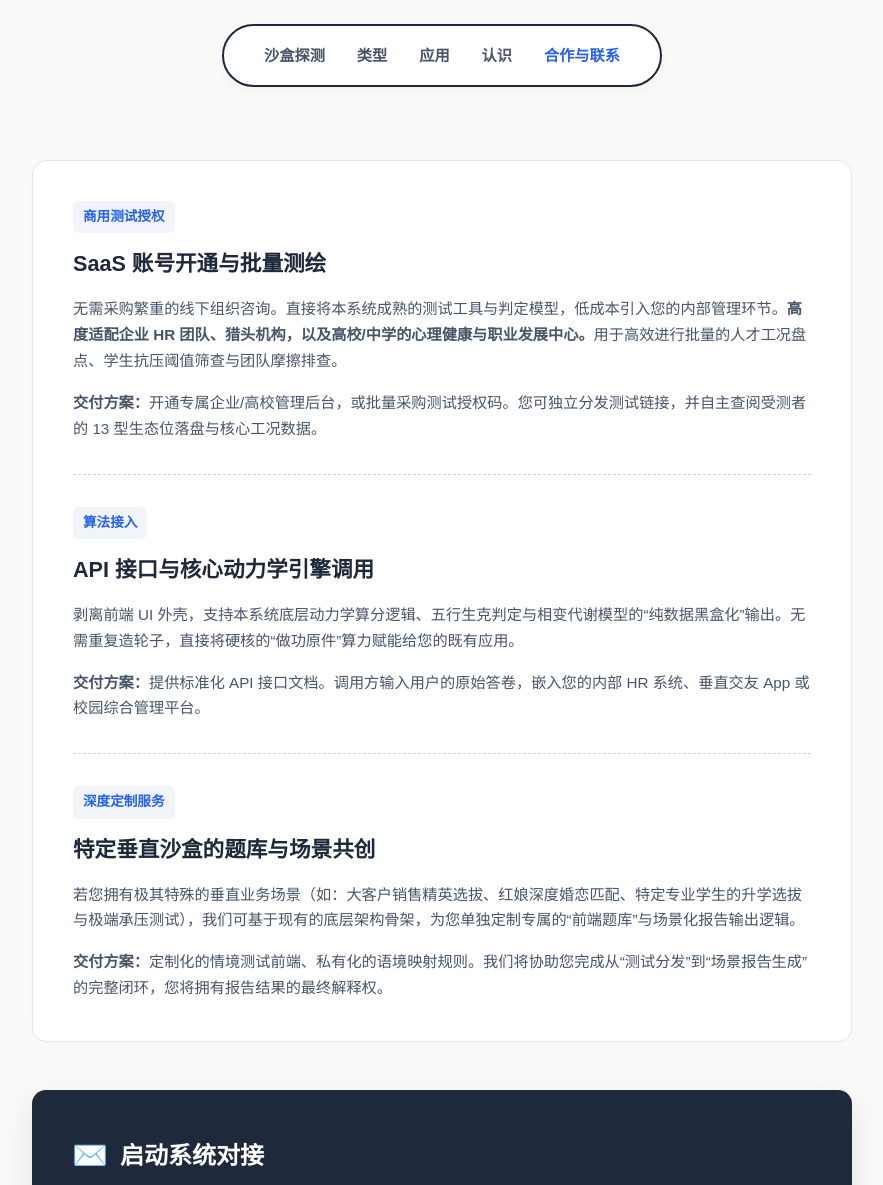
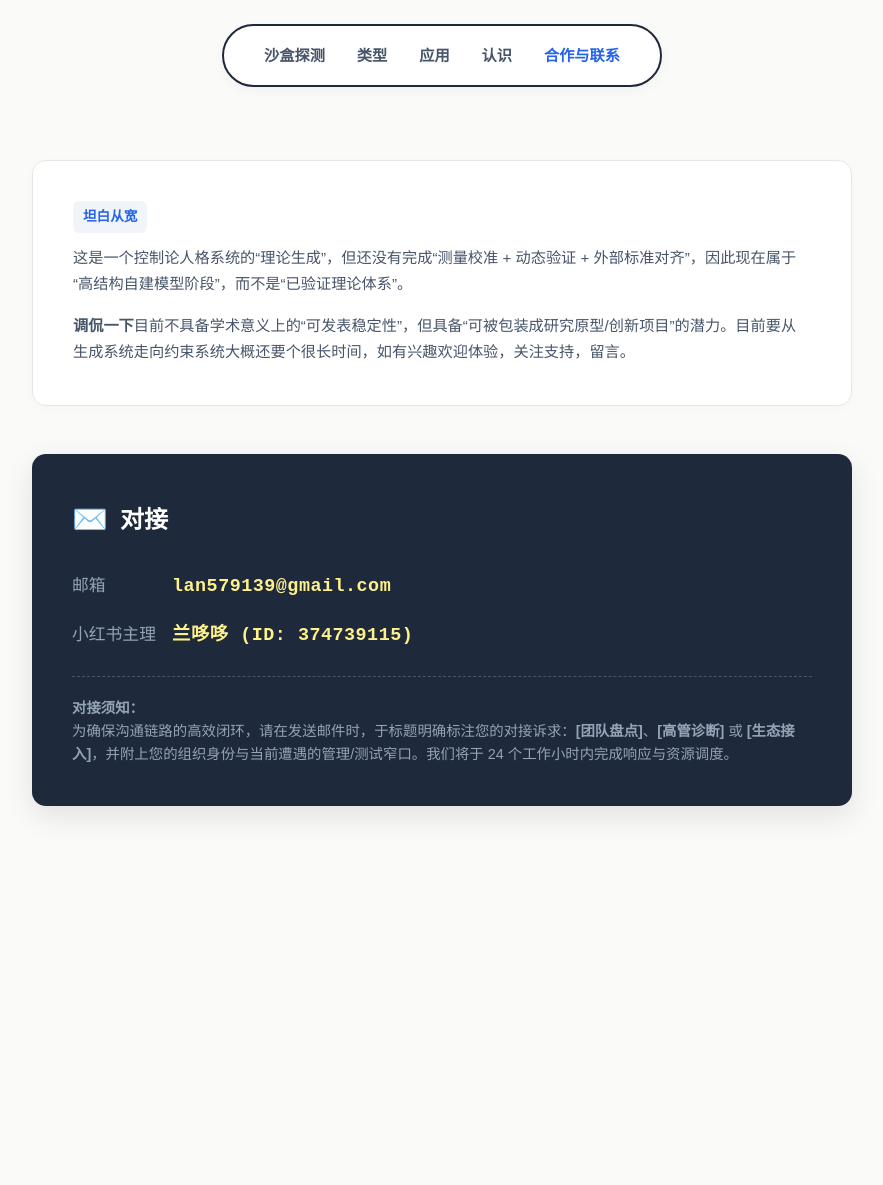
Before and after one commit to lan597139-art/landuoduo--test, a website: page business.html in a window 1280 px wide. Shown: the top 1185 px of the page, without its empty margins (198-1081 px from the left). After the commit the page ends 886 px from the top, so only its background shows below. Drawn offline with Linux system fonts and the light colour scheme.

Commit message:
Update business.html

```diff
--- a/business.html
+++ b/business.html
@@ -178,39 +178,19 @@
 
             <div class="biz-item">
                 <div class="biz-content">
-                    <span class="biz-tag">商用测试授权</span>
-                    <h2>SaaS 账号开通与批量测绘</h2>
-                    <p>无需采购繁重的线下组织咨询。直接将本系统成熟的测试工具与判定模型，低成本引入您的内部管理环节。<strong>高度适配企业 HR 团队、猎头机构，以及高校/中学的心理健康与职业发展中心。</strong>用于高效进行批量的人才工况盘点、学生抗压阈值筛查与团队摩擦排查。</p>
-                    <p style="margin-bottom: 0;"><strong>交付方案：</strong>开通专属企业/高校管理后台，或批量采购测试授权码。您可独立分发测试链接，并自主查阅受测者的 13 型生态位落盘与核心工况数据。</p>
+                    <span class="biz-tag">坦白从宽</span>
+
+                    <p>这是一个控制论人格系统的“理论生成”，但还没有完成“测量校准 + 动态验证 + 外部标准对齐”，因此现在属于“高结构自建模型阶段”，而不是“已验证理论体系”。</p>
+                    <p style="margin-bottom: 0;"><strong>调侃一下</strong>目前不具备学术意义上的“可发表稳定性”，但具备“可被包装成研究原型/创新项目”的潜力。目前要从生成系统走向约束系统大概还要个很长时间，如有兴趣欢迎体验，关注支持，留言。</p>
                 </div>
             </div>
 
-            <hr class="divider">
 
-            <div class="biz-item">
-                <div class="biz-content">
-                    <span class="biz-tag">算法接入</span>
-                    <h2>API 接口与核心动力学引擎调用</h2>
-                    <p>剥离前端 UI 外壳，支持本系统底层动力学算分逻辑、五行生克判定与相变代谢模型的“纯数据黑盒化”输出。无需重复造轮子，直接将硬核的“做功原件”算力赋能给您的既有应用。</p>
-                    <p style="margin-bottom: 0;"><strong>交付方案：</strong>提供标准化 API 接口文档。调用方输入用户的原始答卷，嵌入您的内部 HR 系统、垂直交友 App 或校园综合管理平台。</p>
-                </div>
-            </div>
-
-           <hr class="divider">
-
-            <div class="biz-item">
-                <div class="biz-content">
-                    <span class="biz-tag">深度定制服务</span>
-                    <h2>特定垂直沙盒的题库与场景共创</h2>
-                    <p>若您拥有极其特殊的垂直业务场景（如：大客户销售精英选拔、红娘深度婚恋匹配、特定专业学生的升学选拔与极端承压测试），我们可基于现有的底层架构骨架，为您单独定制专属的“前端题库”与场景化报告输出逻辑。</p>
-                    <p style="margin-bottom: 0;"><strong>交付方案：</strong>定制化的情境测试前端、私有化的语境映射规则。我们将协助您完成从“测试分发”到“场景报告生成”的完整闭环，您将拥有报告结果的最终解释权。</p>
-                </div>
-            </div>
 
         </div>
 
         <div class="contact-box">
-            <h2><span style="font-size: 1.8rem;">✉️</span> 启动系统对接</h2>
+            <h2><span style="font-size: 1.8rem;">✉️</span> 对接</h2>
 
             <div class="contact-row">
                 <span>邮箱</span>
```
